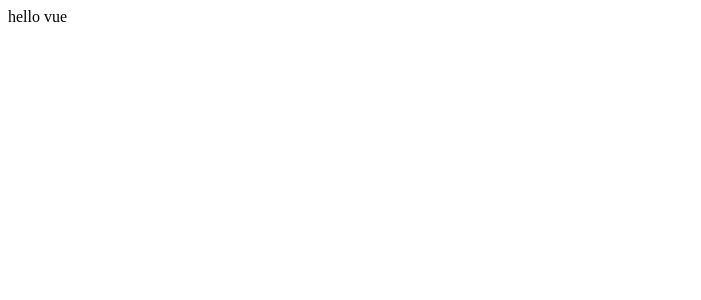
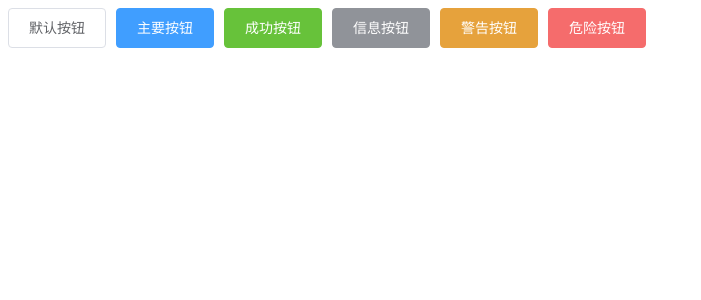
Before and after one commit to gaoseng/dev-platform, a Vue app: page / in a window 1280 px wide. Shown: the top 300 px of the page, without its empty margins (0-701 px from the left). Built offline with nearby package versions, Linux system fonts and the light colour scheme.

Commit message:
加入element-ui 样式

```diff
--- a/package.json
+++ b/package.json
@@ -18,6 +18,7 @@
   "dependencies": {
     "@babel/polyfill": "^7.4.4",
     "@babel/runtime": "^7.4.4",
+    "element-ui": "^2.9.0",
     "vue": "^2.6.10"
   },
   "devDependencies": {
@@ -26,6 +27,7 @@
     "@babel/preset-env": "^7.4.4",
     "babel-eslint": "^10.0.1",
     "babel-loader": "^8.0.5",
+    "babel-plugin-component": "^1.1.1",
     "chalk": "^2.4.2",
     "copy-webpack-plugin": "^5.0.3",
     "css-loader": "^2.1.1",
@@ -40,6 +42,7 @@
     "eslint-plugin-standard": "^4.0.0",
     "eslint-plugin-vue": "^5.2.2",
     "eslint-plugin-vuefix": "^0.2.1",
+    "file-loader": "^3.0.1",
     "friendly-errors-webpack-plugin": "^1.7.0",
     "html-webpack-plugin": "^3.2.0",
     "jasmine-core": "^3.4.0",
@@ -57,6 +60,7 @@
     "rimraf": "^2.6.3",
     "sass-loader": "^7.1.0",
     "style-loader": "^0.23.1",
+    "url-loader": "^1.1.2",
     "vue-loader": "^15.7.0",
     "vue-style-loader": "^4.1.2",
     "vue-template-compiler": "^2.6.10",
--- a/src/app.vue
+++ b/src/app.vue
@@ -1,5 +1,14 @@
 <template>
-  <div>hello vue</div>
+  <div>
+    <el-row>
+      <el-button>默认按钮</el-button>
+      <el-button type="primary">主要按钮</el-button>
+      <el-button type="success">成功按钮</el-button>
+      <el-button type="info">信息按钮</el-button>
+      <el-button type="warning">警告按钮</el-button>
+      <el-button type="danger">危险按钮</el-button>
+    </el-row>
+  </div>
 </template>
 
 <script>
--- a/src/main.js
+++ b/src/main.js
@@ -1,7 +1,11 @@
 import Vue from 'vue';
-import App from './App';
+import ElementUI from 'element-ui';
+import 'element-ui/lib/theme-chalk/index.css';
+import App from './app';
+import './main'
 
 // eslint-disable-next-line no-new
+Vue.use(ElementUI);
 new Vue({
   el: '#app',
   // render: h => h(App),
```
Also changed, not shown: 1 other file (tests, documents, lock files or other folders).
